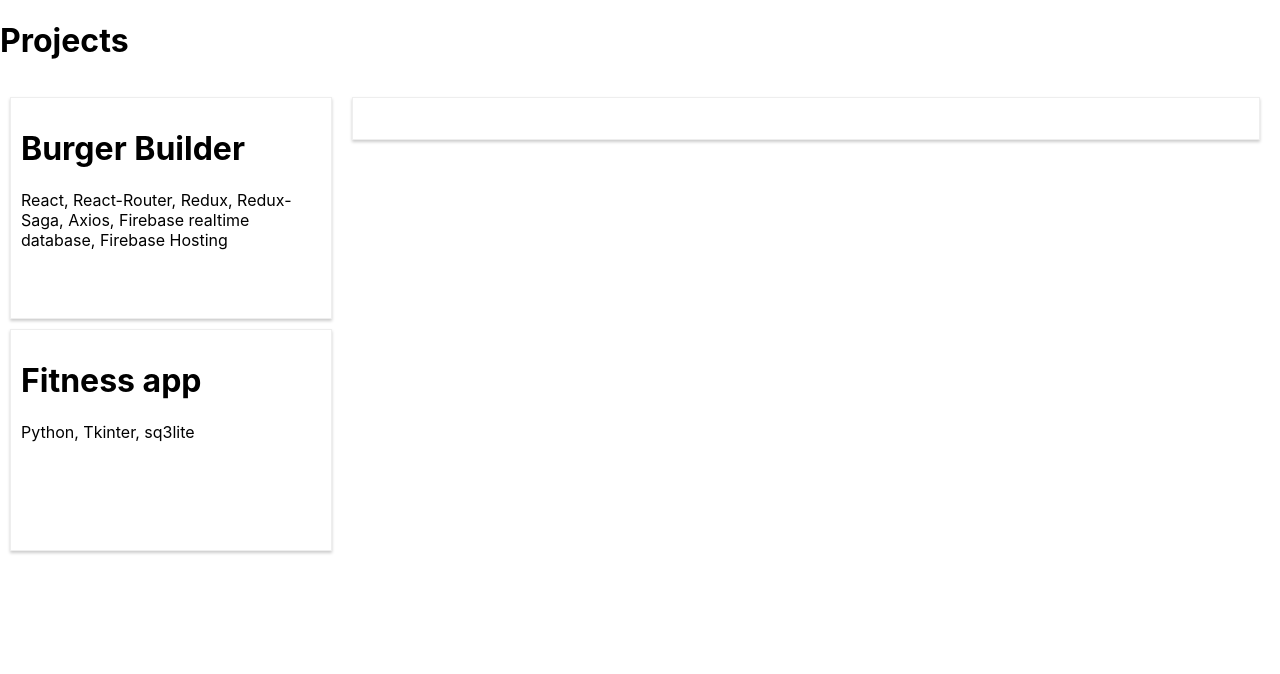
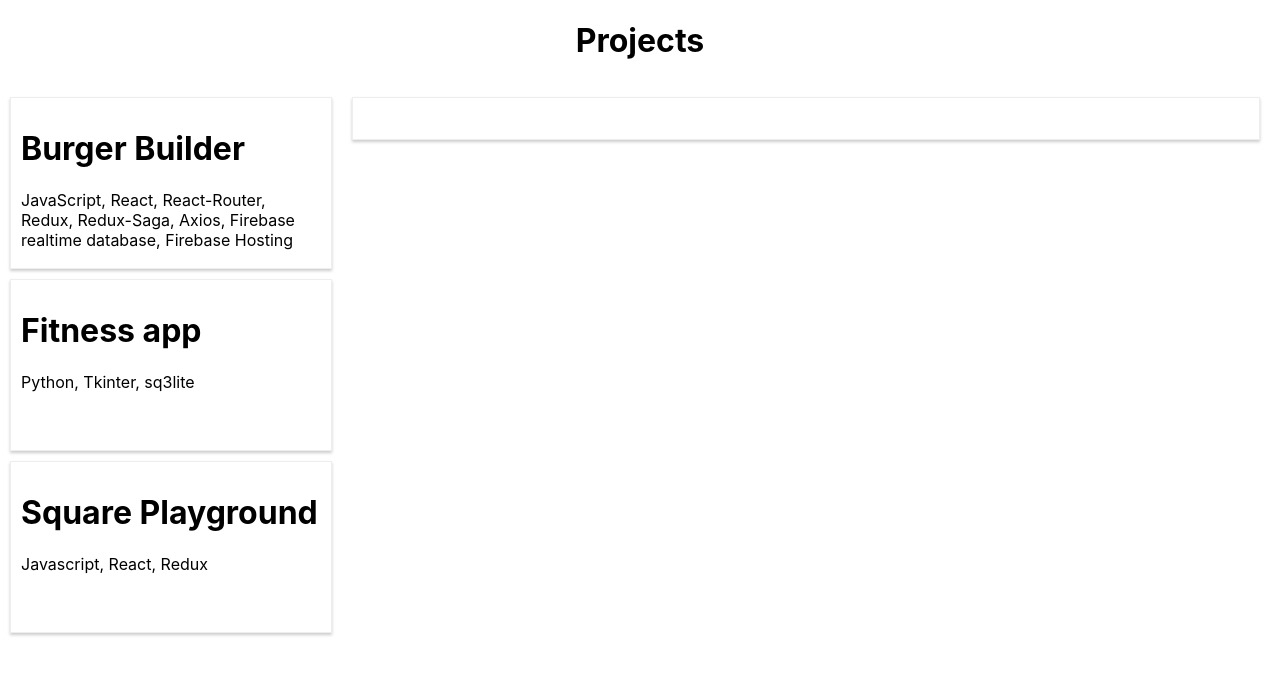
Before and after one commit to Kwarn/portfolio, a React (Create React App) app: page /projects in a window 1280 px wide. Shown: the top 674 px of the page. Built offline with nearby package versions, Linux system fonts and the light colour scheme.

Commit message:
added SquarePlayground to projectsObject. css tweeks

```diff
--- a/src/components/project/project.module.css
+++ b/src/components/project/project.module.css
@@ -1,6 +1,6 @@
 .Project {
   width: 300px;
-  height: 200px;
+  height: 150px;
   border: 1px solid #eee;
   box-shadow: 0 2px 3px #ccc;
   padding: 10px;
--- a/src/containers/projects/ProjectsOverview/ProjectsOverview.js
+++ b/src/containers/projects/ProjectsOverview/ProjectsOverview.js
@@ -4,15 +4,17 @@ import FullProject from '../../../components/fullProject/fullProject'
 import classes from './ProjectsOverview.module.css'
 
 const ProjectsOverview = props => {
+  let fullProject = <FullProject />
+
   return (
     <>
-      <h1>Projects</h1>
+      <h1 className={classes.center}>Projects</h1>
       <div className={classes.Wrapper}>
         <div className={classes.Nav}>
           <Projects />
         </div>
         <div className={classes.FullProject}>
-          <FullProject />
+          {fullProject}
         </div>
       </div>
     </>
--- a/src/containers/projects/ProjectsOverview/ProjectsOverview.module.css
+++ b/src/containers/projects/ProjectsOverview/ProjectsOverview.module.css
@@ -15,3 +15,7 @@
   /* border: 1px solid green; */
   width: 100%;
 }
+
+.center {
+  text-align: center;
+}
--- a/src/containers/projects/projects/projects.js
+++ b/src/containers/projects/projects/projects.js
@@ -6,7 +6,7 @@ const Projects = props => {
     burgerBuilder: {
       title: 'Burger Builder',
       techStack:
-        'React, React-Router, Redux, Redux-Saga, Axios, Firebase realtime database, Firebase Hosting',
+        'JavaScript, React, React-Router, Redux, Redux-Saga, Axios, Firebase realtime database, Firebase Hosting',
       gitHub: 'https://github.com/Kwarn/burger-builder',
       courseLink:
         'https://www.udemy.com/course/react-the-complete-guide-incl-redux/',
@@ -17,6 +17,12 @@ const Projects = props => {
       techStack: 'Python, Tkinter, sq3lite',
       gitHub: 'https://github.com/Kwarn/fitness',
       description: 'fitness app, learned lots',
+    },
+    SquarePlayground: {
+      title: 'Square Playground',
+      techStack: 'Javascript, React, Redux',
+      gitHub: 'placeholder',
+      description: 'Gambling game',
     },
   })
 
```
